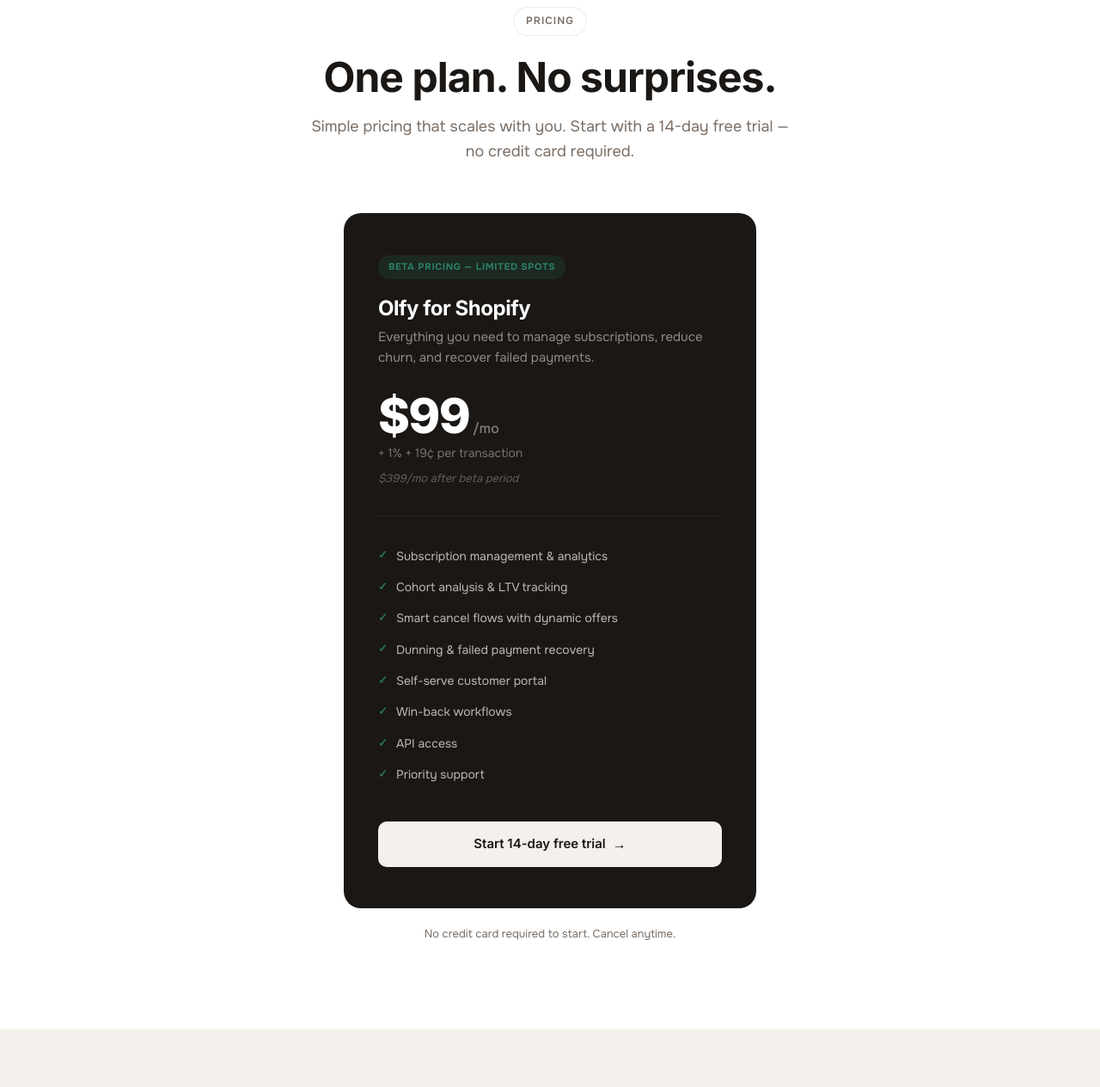
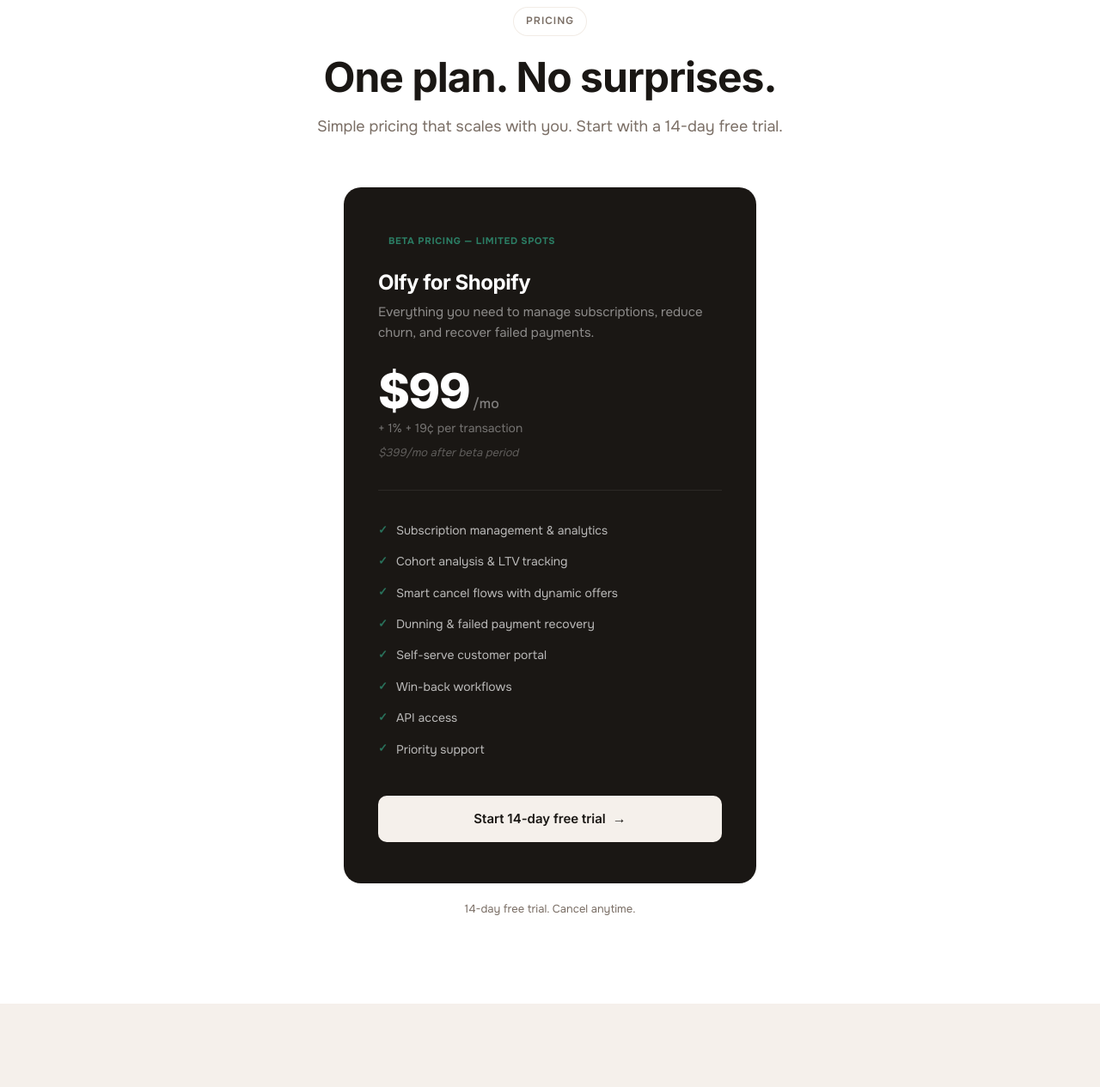
Before and after one commit to azizbenj/olfy-landing, a plain HTML site: page index.html in a window 1280 px wide. Shown: the part 3980-5245 px from the top of the page at 86% size. Drawn offline with Linux system fonts and the light colour scheme.

Commit message:
Update index.htmlRemove all 'no credit card required' mentions from landing page

```diff
--- a/index.html
+++ b/index.html
@@ -650,7 +650,7 @@
       text-transform: uppercase;
       letter-spacing: 0.06em;
       padding: 5px 12px;
-      border-radius: 100px;
+      border-radius: 100px
       background: rgba(45,138,110,0.15);
       color: rgba(45,138,110,0.9);
       margin-bottom: 20px;
@@ -1165,7 +1165,7 @@
     <div class="container">
       <div class="section-label">Pricing</div>
       <h2 class="section-title">One plan. No surprises.</h2>
-      <p class="section-subtitle">Simple pricing that scales with you. Start with a 14-day free trial — no credit card required.</p>
+      <p class="section-subtitle">Simple pricing that scales with you. Start with a 14-day free trial.</p>
     </div>
     <div class="pricing-single">
       <div class="pricing-card fade-up">
@@ -1191,7 +1191,7 @@
         </ul>
         <a href="https://app.olfy.io/login" class="btn-primary">Start 14-day free trial <span style="font-size:16px">→</span></a>
       </div>
-      <p class="pricing-note">No credit card required to start. Cancel anytime.</p>
+      <p class="pricing-note">14-day free trial. Cancel anytime.</p>
     </div>
   </section>
 
@@ -1224,7 +1224,7 @@
       </div>
       <div class="faq-item">
         <button class="faq-question">Is there a free trial?</button>
-        <div class="faq-answer"><p>Yes — 14 days, no credit card required. Install Olfy, connect your store, and see the full platform in action before you commit.</p></div>
+        <div class="faq-answer"><p>Yes — 14 days, full access. Install Olfy, connect your store, and see the full platform in action before you commit.</p></div>
       </div>
     </div>
   </section>
```
